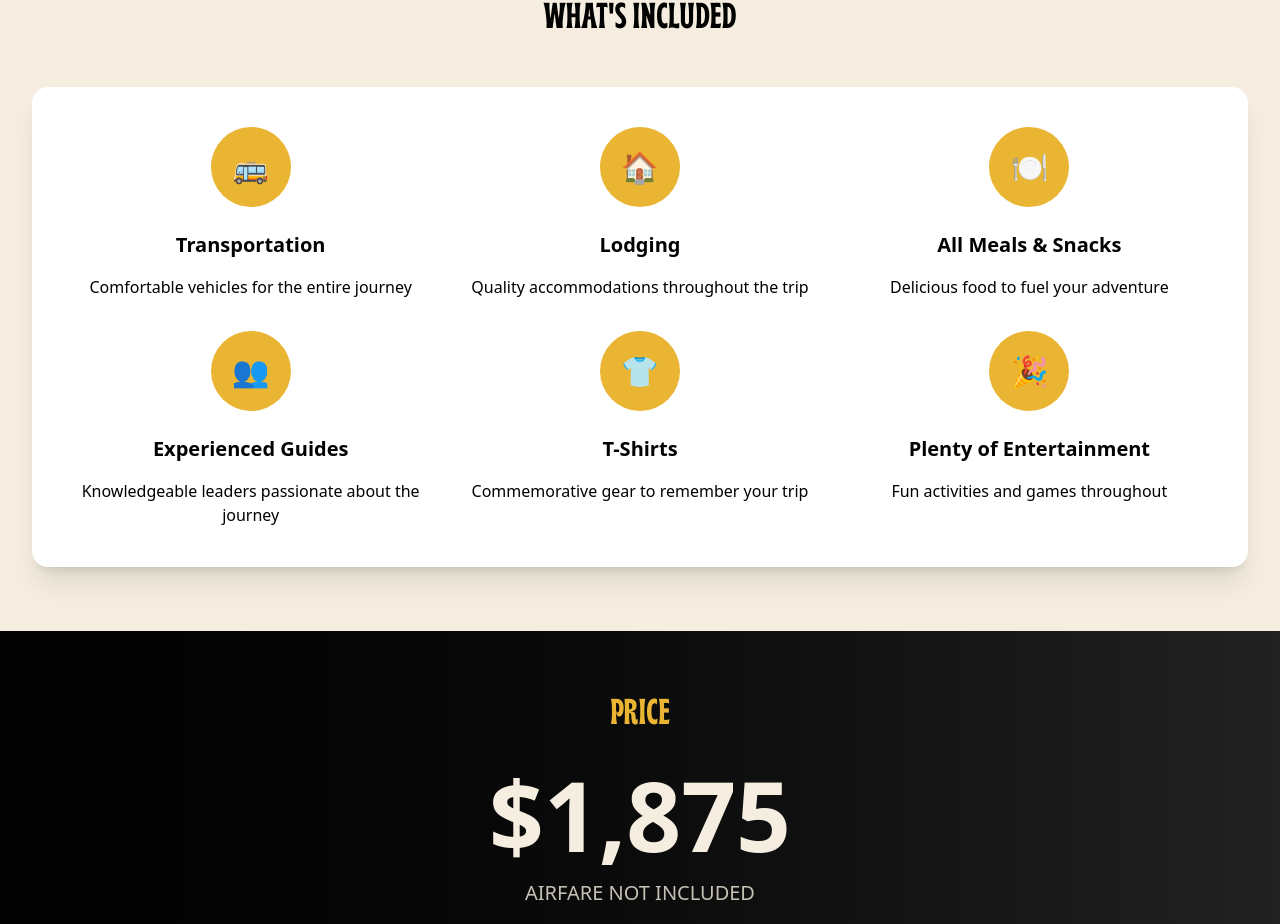
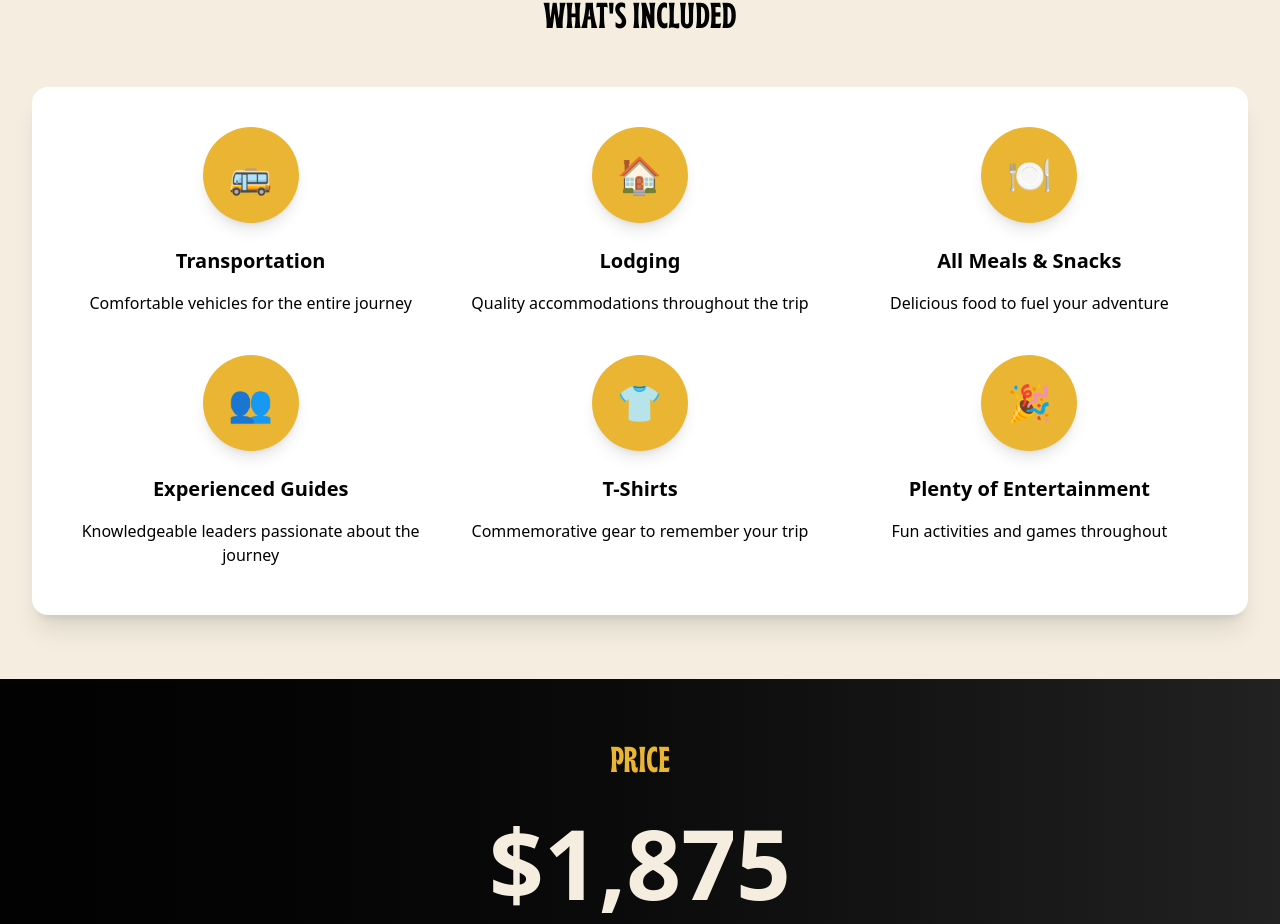
Before and after one commit to grandepeter/legendsroadrallywebsite, a Next.js app: page / in a window 1280 px wide. Shown: the part 3397-4321 px from the top of the page. Built offline with nearby package versions, Linux system fonts and the light colour scheme.

Commit message:
Probably ruined the what's included section tbh

```diff
--- a/app/page.tsx
+++ b/app/page.tsx
@@ -389,87 +389,93 @@ export default function Home() {
             </h2>
 
             <div className="bg-white rounded-2xl p-10 shadow-xl mx-4">
-              <div className="grid md:grid-cols-3 gap-8">
+              <div className="grid grid-cols-1 sm:grid-cols-2 lg:grid-cols-3 gap-8">
+                {/* Transportation */}
                 <div className="text-center">
-                  <div className="w-20 h-20 mx-auto mb-6 bg-[var(--legends-gold)] rounded-full flex items-center justify-center">
-                    <span className="text-[var(--legends-dark-black)] text-3xl">
+                  <div className="w-24 h-24 mx-auto mb-6 bg-[var(--legends-gold)] rounded-full flex items-center justify-center shadow-lg hover:shadow-xl transition-all duration-300 hover:scale-105">
+                    <span className="text-[var(--legends-dark-black)] text-4xl">
                       🚌
                     </span>
                   </div>
                   <h3 className="text-xl font-bold text-[var(--legends-dark-black)] mb-4">
                     Transportation
                   </h3>
-                  <p className="text-[var(--legends-dark-black)]">
+                  <p className="text-[var(--legends-dark-black)] mb-2">
                     Comfortable vehicles for the entire journey
                   </p>
                 </div>
 
+                {/* Lodging */}
                 <div className="text-center">
-                  <div className="w-20 h-20 mx-auto mb-6 bg-[var(--legends-gold)] rounded-full flex items-center justify-center">
-                    <span className="text-[var(--legends-dark-black)] text-3xl">
+                  <div className="w-24 h-24 mx-auto mb-6 bg-[var(--legends-gold)] rounded-full flex items-center justify-center shadow-lg hover:shadow-xl transition-all duration-300 hover:scale-105">
+                    <span className="text-[var(--legends-dark-black)] text-4xl">
                       🏠
                     </span>
                   </div>
                   <h3 className="text-xl font-bold text-[var(--legends-dark-black)] mb-4">
                     Lodging
                   </h3>
-                  <p className="text-[var(--legends-dark-black)]">
+                  <p className="text-[var(--legends-dark-black)] mb-2">
                     Quality accommodations throughout the trip
                   </p>
                 </div>
 
+                {/* All Meals & Snacks */}
                 <div className="text-center">
-                  <div className="w-20 h-20 mx-auto mb-6 bg-[var(--legends-gold)] rounded-full flex items-center justify-center">
-                    <span className="text-[var(--legends-dark-black)] text-3xl">
+                  <div className="w-24 h-24 mx-auto mb-6 bg-[var(--legends-gold)] rounded-full flex items-center justify-center shadow-lg hover:shadow-xl transition-all duration-300 hover:scale-105">
+                    <span className="text-[var(--legends-dark-black)] text-4xl">
                       🍽️
                     </span>
                   </div>
                   <h3 className="text-xl font-bold text-[var(--legends-dark-black)] mb-4">
                     All Meals & Snacks
                   </h3>
-                  <p className="text-[var(--legends-dark-black)]">
+                  <p className="text-[var(--legends-dark-black)] mb-2">
                     Delicious food to fuel your adventure
                   </p>
                 </div>
 
+                {/* Experienced Guides */}
                 <div className="text-center">
-                  <div className="w-20 h-20 mx-auto mb-6 bg-[var(--legends-gold)] rounded-full flex items-center justify-center">
-                    <span className="text-[var(--legends-dark-black)] text-3xl">
+                  <div className="w-24 h-24 mx-auto mb-6 bg-[var(--legends-gold)] rounded-full flex items-center justify-center shadow-lg hover:shadow-xl transition-all duration-300 hover:scale-105">
+                    <span className="text-[var(--legends-dark-black)] text-4xl">
                       👥
                     </span>
                   </div>
                   <h3 className="text-xl font-bold text-[var(--legends-dark-black)] mb-4">
                     Experienced Guides
                   </h3>
-                  <p className="text-[var(--legends-dark-black)]">
+                  <p className="text-[var(--legends-dark-black)] mb-2">
                     Knowledgeable leaders passionate about the journey
                   </p>
                 </div>
 
+                {/* T-Shirts */}
                 <div className="text-center">
-                  <div className="w-20 h-20 mx-auto mb-6 bg-[var(--legends-gold)] rounded-full flex items-center justify-center">
-                    <span className="text-[var(--legends-dark-black)] text-3xl">
+                  <div className="w-24 h-24 mx-auto mb-6 bg-[var(--legends-gold)] rounded-full flex items-center justify-center shadow-lg hover:shadow-xl transition-all duration-300 hover:scale-105">
+                    <span className="text-[var(--legends-dark-black)] text-4xl">
                       👕
                     </span>
                   </div>
                   <h3 className="text-xl font-bold text-[var(--legends-dark-black)] mb-4">
                     T-Shirts
                   </h3>
-                  <p className="text-[var(--legends-dark-black)]">
+                  <p className="text-[var(--legends-dark-black)] mb-2">
                     Commemorative gear to remember your trip
                   </p>
                 </div>
 
+                {/* Plenty of Entertainment */}
                 <div className="text-center">
-                  <div className="w-20 h-20 mx-auto mb-6 bg-[var(--legends-gold)] rounded-full flex items-center justify-center">
-                    <span className="text-[var(--legends-dark-black)] text-3xl">
+                  <div className="w-24 h-24 mx-auto mb-6 bg-[var(--legends-gold)] rounded-full flex items-center justify-center shadow-lg hover:shadow-xl transition-all duration-300 hover:scale-105">
+                    <span className="text-[var(--legends-dark-black)] text-4xl">
                       🎉
                     </span>
                   </div>
                   <h3 className="text-xl font-bold text-[var(--legends-dark-black)] mb-4">
                     Plenty of Entertainment
                   </h3>
-                  <p className="text-[var(--legends-dark-black)]">
+                  <p className="text-[var(--legends-dark-black)] mb-2">
                     Fun activities and games throughout
                   </p>
                 </div>
```
